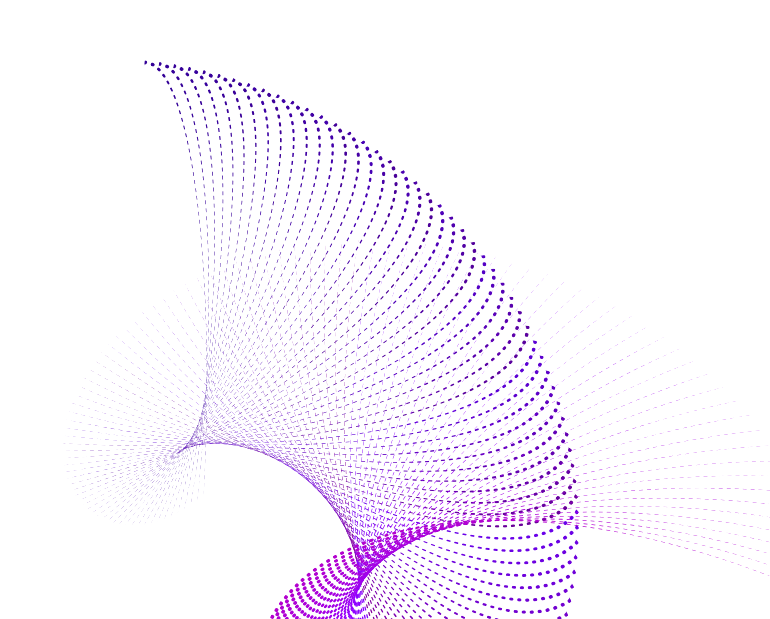
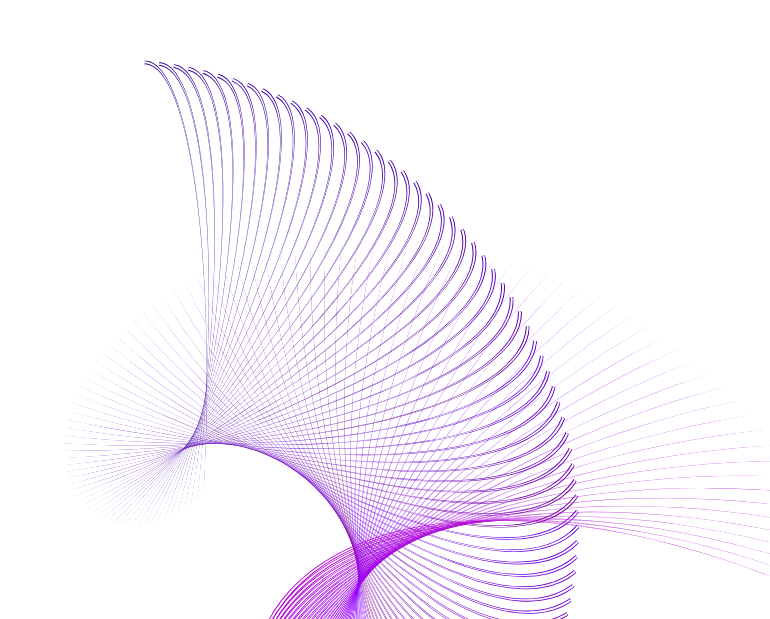
Before and after one commit to risingBirdSong/css_play, a React (Vite) app: page / in a window 1280 px wide. Shown: the part 181-800 px from the top of the page, without its empty margins (510-1280 px from the left). Built offline with nearby package versions, Linux system fonts and the light colour scheme.

Commit message:
swirling c

```diff
--- a/componenents/Pedal.tsx
+++ b/componenents/Pedal.tsx
@@ -28,7 +28,7 @@ const Pedal = (props: PedalProps) => {
         borderTopRightRadius: "100%",
         borderBottomRightRadius: "1%",
         borderBottomLeftRadius: "1%",
-        borderTop: `4px dotted ${colStr}`,
+        borderTop: `4px double ${colStr}`,
       }}
     ></div>
   );
```
Also changed, not shown: 2 other files (tests, documents, lock files or other folders).
